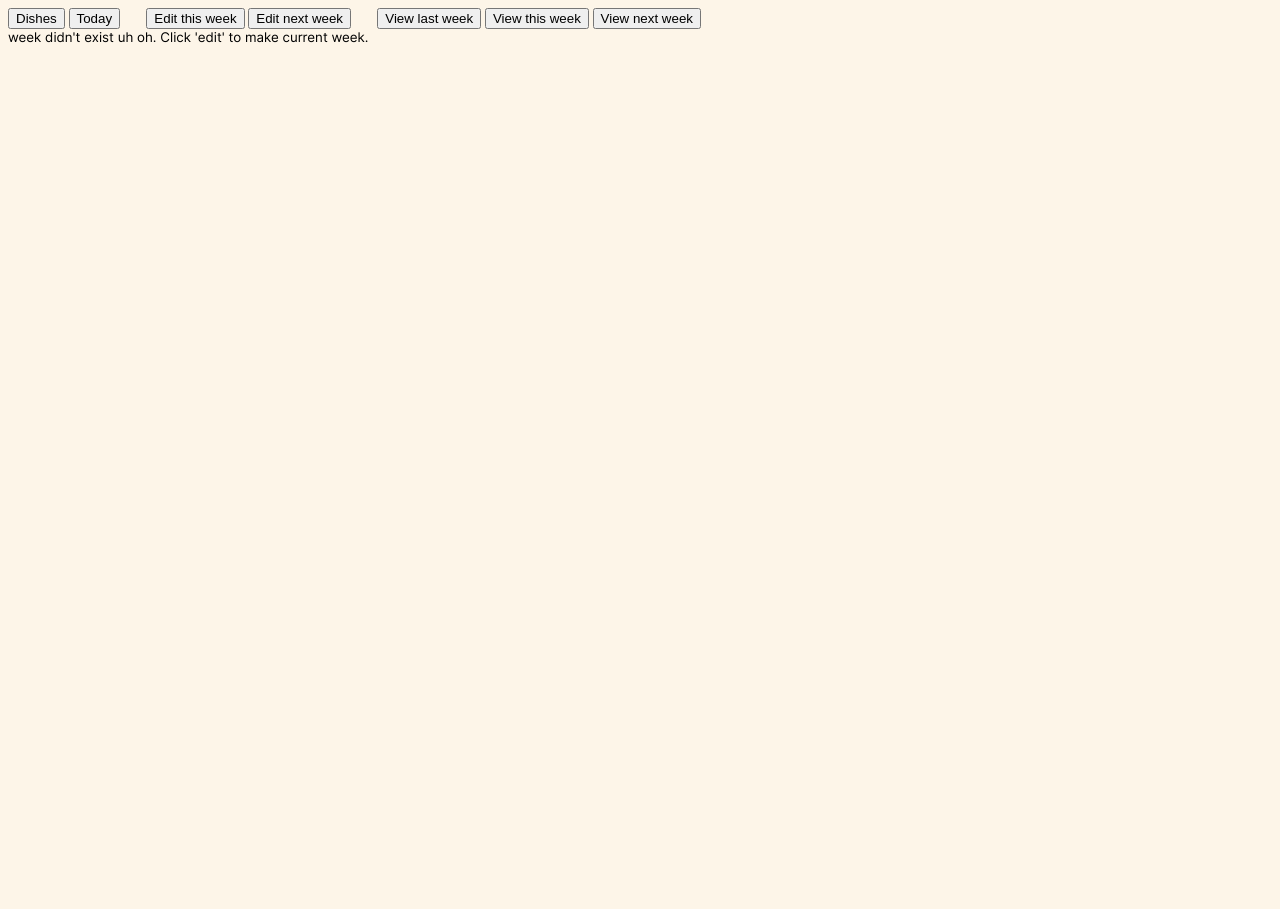
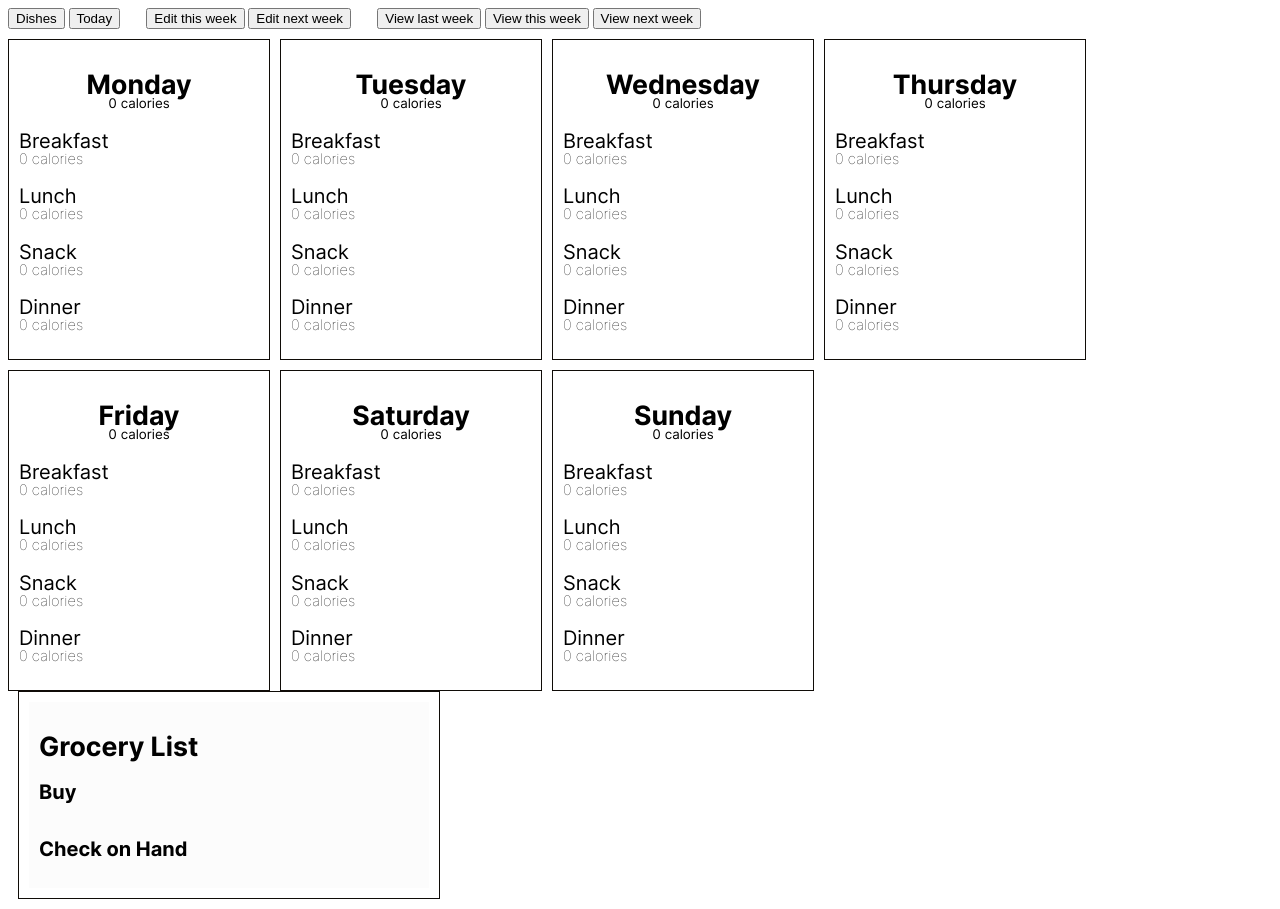
Before and after one commit to mbforbes/food, a plain HTML site: page index.html in a window 1280 px wide. Before the commit the page ends 800 px from the top, so only its background shows below. Drawn offline with Linux system fonts and the light colour scheme; no server answers.

Commit message:
Help me I'm not a designer.
Mess with colors.

```diff
--- a/css/food.css
+++ b/css/food.css
@@ -5,11 +5,27 @@
 
 @import url(../fonts/inter/inter.css);
 
+:root {
+
+    /* BG colors */
+    /* --page-bg-color: #fdfff0; */
+    --page-bg-color: #fff;
+    --item-hover-color: #a7d7c5;
+    --area-hover-color: #74b49b;
+    --tooltip-color: var(--item-hover-color);
+    --img-frame-color: #f4f9f4;
+    --dish-card-bg-color: #f4f9f4;
+
+    /* For softer text */
+    --off-white: #f4f9f4;
+    --off-black: #100c08;
+}
+
 body {
     /* font-family: "Computer Modern Serif", Serif; */
     font-family: 'Inter', sans-serif;
     font-feature-settings: 'tnum' 1;
-    background-color: #fdf5e8;
+    background-color: var(--page-bg-color);
     font-size: 10pt;
 }
 
@@ -83,7 +99,7 @@ body {
 }
 
 .editDish:hover {
-    background-color: #d40000;
+    background-color: var(--item-hover-color);
     cursor: grab;
     transition: all 0.2s ease-out;
 }
@@ -97,7 +113,7 @@ img {
 .editDish .calOverlay {
     font-size: 14px;
     text-align: center;
-    background-color: #100c08;
+    background-color: var(--off-black);
     color: #fff;
     font-weight: bold;
     position: absolute;
@@ -113,8 +129,9 @@ img {
 .tooltip {
     width: 200px;
     visibility: hidden;
-    background-color: #333;
-    color: #fff;
+    background: rgb(2,0,36);
+    background: linear-gradient(0deg, rgba(2,0,36,1) 0%, rgba(244,249,244,1) 0%, rgba(167,215,197,1) 100%);
+    color: var(--off-black);
     text-align: center;
     padding: 8px;
     border-radius: 6px;
@@ -141,7 +158,7 @@ img {
  .editDay {
     display: flex;
     flex-direction: column;
-    background-color: #fdf5e8;
+    background-color: var(--page-bg-color);
     margin-bottom: 10px;
     /* border: 1px solid #100c08; */
 }
@@ -163,7 +180,7 @@ img {
 }
 
 .tooltip .recipeLink {
-    color: white;
+    color: var(--off-black);
 }
 
 /**
@@ -184,13 +201,14 @@ img {
     the name of the meal and its calories. */
     display: flex;
     flex-direction: column;
-    background-color: #fdf5e8;
+    background-color: var(--page-bg-color);
     margin: 2px;
     border: 1px solid #100c08;
 }
 
 [drop-active=on] {
-    background-color: aliceblue;
+    background-color: var(--area-hover-color);
+    color: var(--off-white);
 }
 
 /**
@@ -333,7 +351,7 @@ img {
     margin-left: 0px;
     margin-right: 0px;
     padding: 10px;
-    background-color: #ffffff;
+    background-color: var(--dish-card-bg-color);
 }
 
 .dish table {
--- /dev/null
+++ b/data/weeks/apr15-2019.json
@@ -0,0 +1,44 @@
+{
+    "monday": {
+        "breakfast": [],
+        "lunch": [],
+        "snack": [],
+        "dinner": []
+    },
+    "tuesday": {
+        "breakfast": [],
+        "lunch": [],
+        "snack": [],
+        "dinner": []
+    },
+    "wednesday": {
+        "breakfast": [],
+        "lunch": [],
+        "snack": [],
+        "dinner": []
+    },
+    "thursday": {
+        "breakfast": [],
+        "lunch": [],
+        "snack": [],
+        "dinner": []
+    },
+    "friday": {
+        "breakfast": [],
+        "lunch": [],
+        "snack": [],
+        "dinner": []
+    },
+    "saturday": {
+        "breakfast": [],
+        "lunch": [],
+        "snack": [],
+        "dinner": []
+    },
+    "sunday": {
+        "breakfast": [],
+        "lunch": [],
+        "snack": [],
+        "dinner": []
+    }
+}
```
